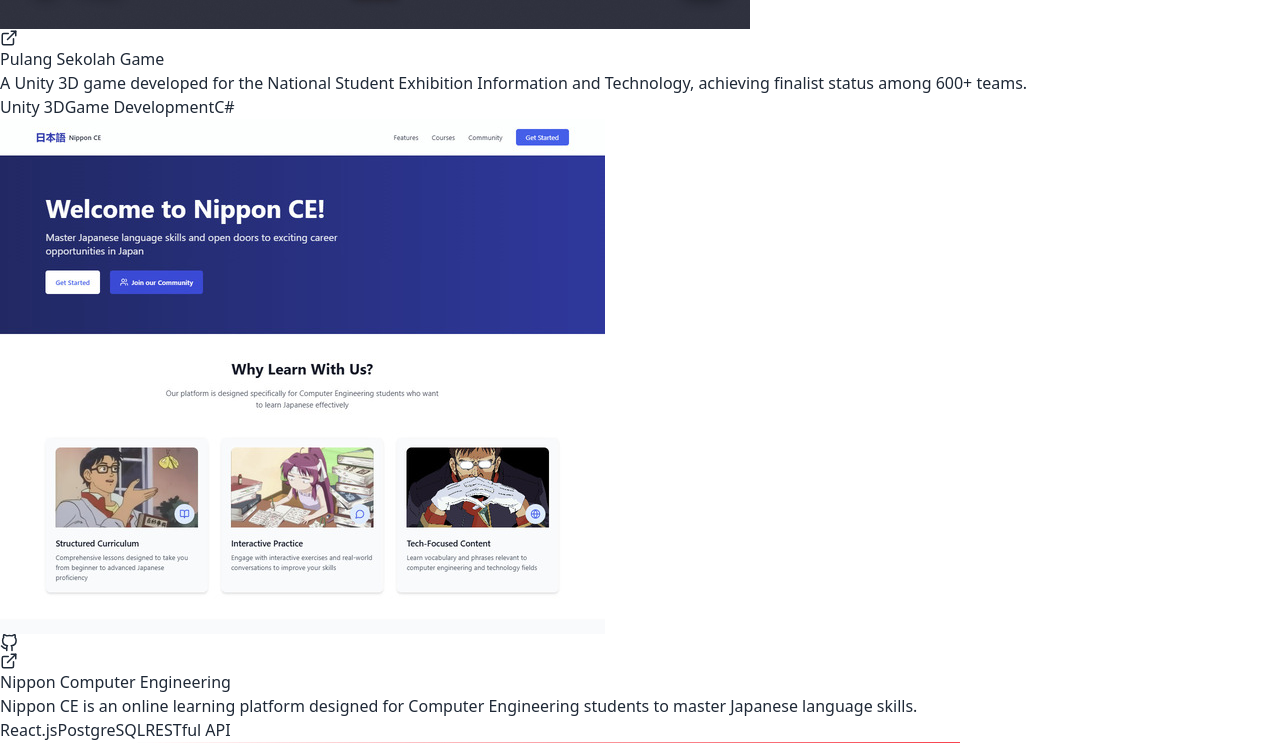
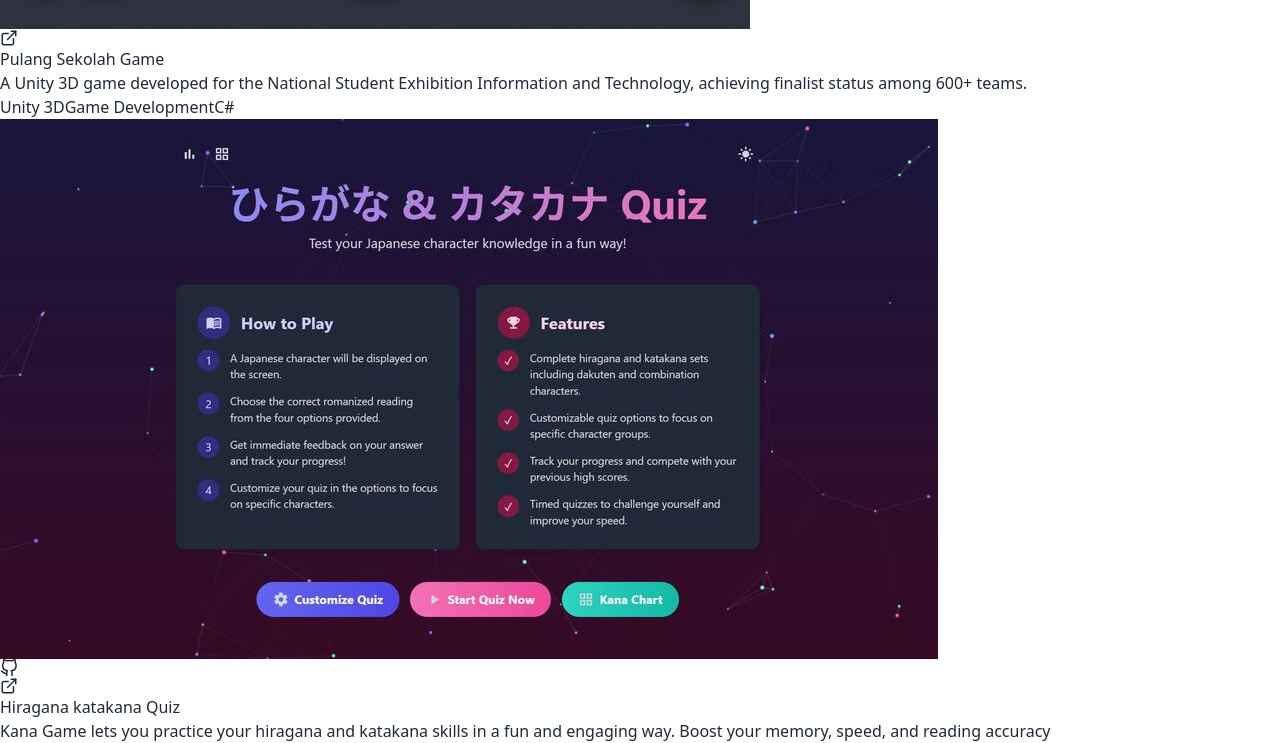
Before and after one commit to gelaws-hub/ibnu-porto, a React (Vite) app: page / in a window 1280 px wide. Shown: the part 4545-5288 px from the top of the page. Built offline with nearby package versions, Linux system fonts and the light colour scheme.

Commit message:
added kanagame

```diff
--- a/src/components/Projects.jsx
+++ b/src/components/Projects.jsx
@@ -41,14 +41,14 @@ const Projects = () => {
     },
     {
         id: 4,
-        title: "Nippon Computer Engineering",
+        title: "Hiragana katakana Quiz",
         description:
-          "Nippon CE is an online learning platform designed for Computer Engineering students to master Japanese language skills.",
-        image: "/projects/nipponce.jpg",
-        category: "web",
-        tags: ["React.js", "PostgreSQL", "RESTful API"],
-        github: "https://github.com/gelaws-hub",
-        demo: "https://nipponce.web.app",
+          "Kana Game lets you practice your hiragana and katakana skills in a fun and engaging way. Boost your memory, speed, and reading accuracy",
+        image: "/projects/kanagame.jpg",
+        category: "game",
+        tags: ["Angular", "Firebase", "Nihongo"],
+        github: "https://github.com/gelaws-hub/kana-game",
+        demo: "https://kanagame.web.app",
       },
     {
       id: 5,
@@ -72,6 +72,17 @@ const Projects = () => {
       github: "https://github.com/gelaws-hub/ta-rplbk",
       demo: "https://ta-shape-calculator.web.app",
     },
+    // {
+    //   id: 7,
+    //   title: "Nippon Computer Engineering",
+    //   description:
+    //     "Nippon CE is an online learning platform designed for Computer Engineering students to master Japanese language skills.",
+    //   image: "/projects/nipponce.jpg",
+    //   category: "web",
+    //   tags: ["React.js", "PostgreSQL", "RESTful API"],
+    //   github: "https://github.com/gelaws-hub",
+    //   demo: "https://nipponce.web.app",
+    // },
   ]
 
   const filteredProjects = activeTab === "all" ? projects : projects.filter((project) => project.category === activeTab)
```
Also changed, not shown: public/projects/kanagame.jpg (added).
